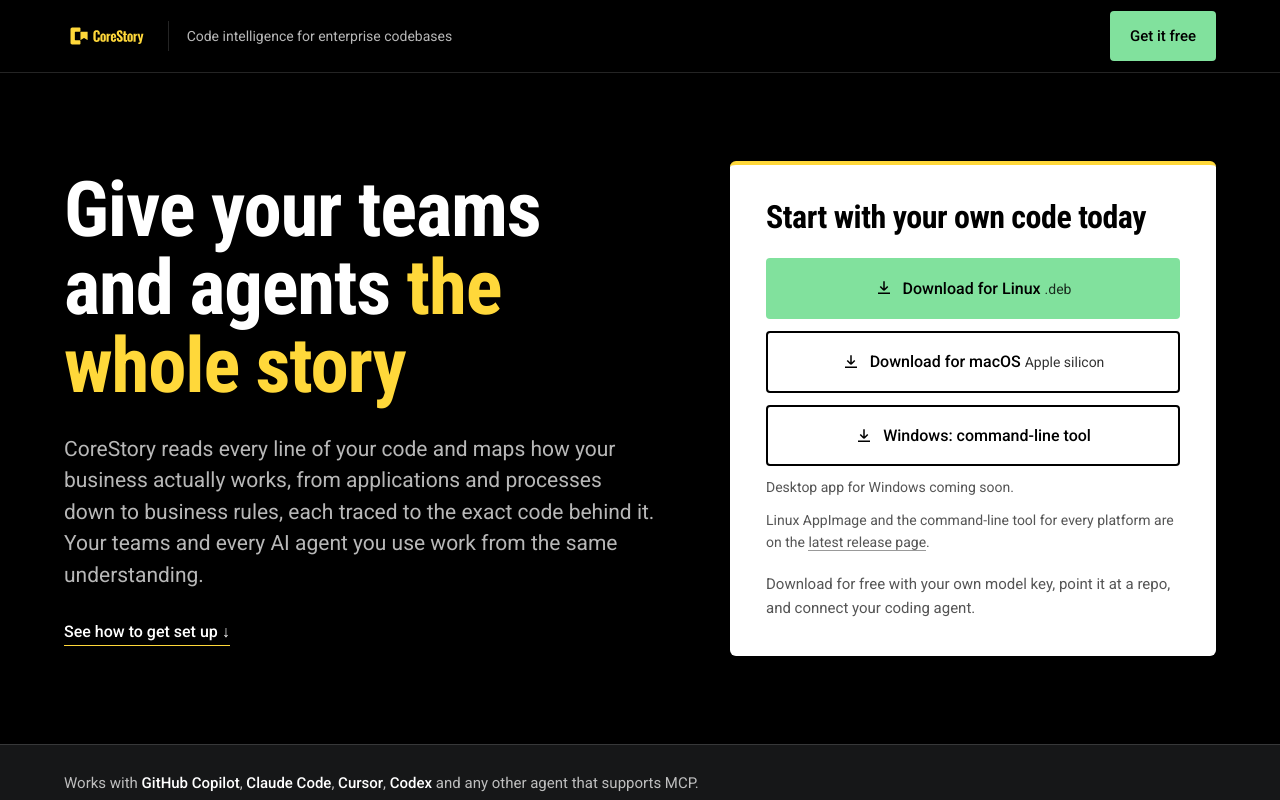
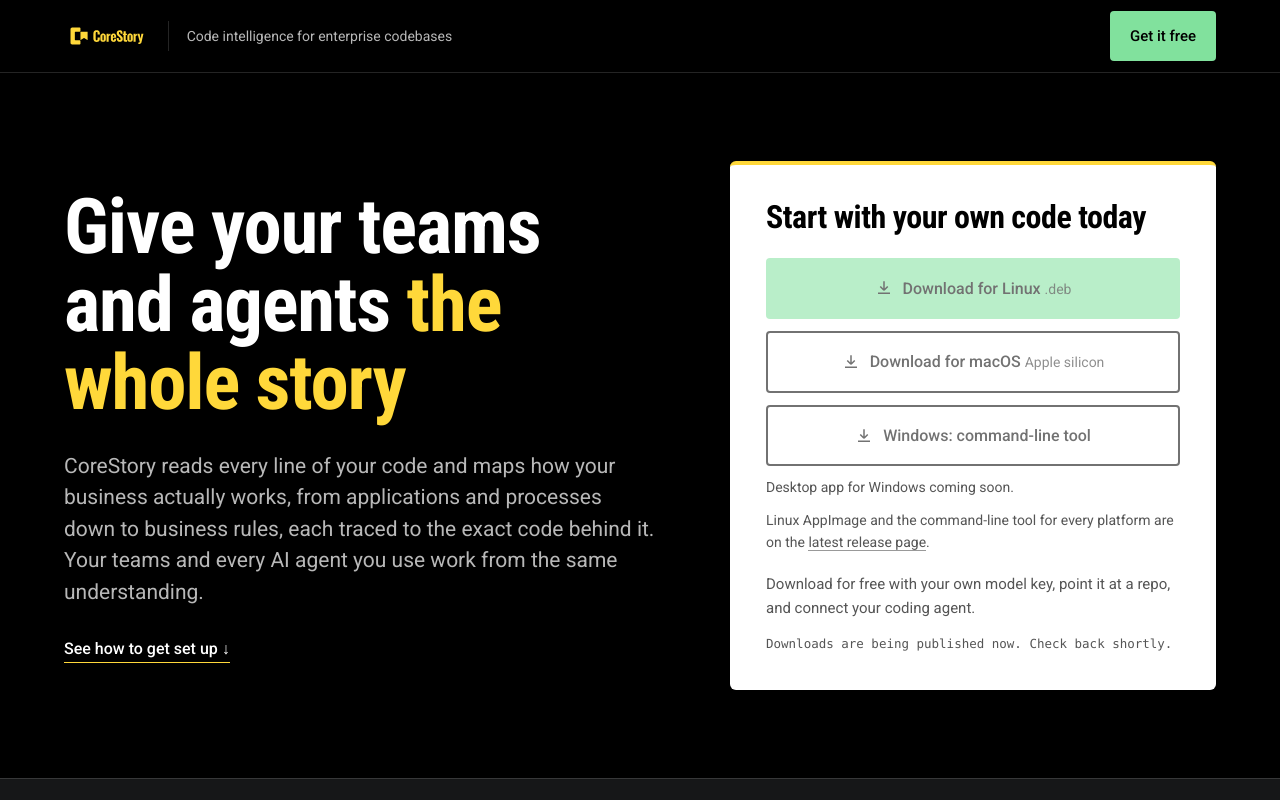
Before and after one commit to CoreStoryAI/corestoryai.github.io, a plain HTML site: page index.html in a window 1280 px wide. Shown: the top 800 px of the page. Drawn offline with Linux system fonts and the light colour scheme; no server answers.

Commit message:
feat(web): holding state until the first public release resolves
While RELEASE_REPO is internal or has no release, show a short note and
disable the download buttons instead of sending visitors to a GitHub 404.
Clears itself once a public release exists.

Co-Authored-By: Claude Opus 5.5 <noreply@anthropic.com>

```diff
--- a/get.css
+++ b/get.css
@@ -201,3 +201,6 @@ footer .row{display:flex;justify-content:space-between;flex-wrap:wrap;gap:16px}
 .footer-links a{border-bottom:1px solid rgba(255,255,255,.35)}
 .footer-links a:hover{border-color:#fff}
 footer .agents-row{font-size:12.5px}
+
+
+.btn.is-pending{opacity:.55;cursor:not-allowed}
--- a/index.html
+++ b/index.html
@@ -376,7 +376,24 @@ if (typeof document !== "undefined") {
       .then(function (res) { return res.ok ? res.json() : null; })
       .then(pickRelease)
       .catch(function () { return null; })
-      .then(function (release) { apply(resolveDownloads(release, RELEASE_REPO)); });
+      .then(function (release) {
+        var r = resolveDownloads(release, RELEASE_REPO);
+        apply(r);
+        // Holding state: until a public release resolves, say so instead of
+        // letting visitors click through to a GitHub 404. Clears itself once
+        // RELEASE_REPO is public and has a published release.
+        if (!r.version) {
+          var v = document.getElementById("dl-version");
+          v.textContent = "Downloads are being published now. Check back shortly.";
+          v.hidden = false;
+          Object.keys(buttons).forEach(function (k) {
+            var el = document.getElementById(buttons[k]);
+            el.setAttribute("aria-disabled", "true");
+            el.classList.add("is-pending");
+            el.addEventListener("click", function (e) { if (el.classList.contains("is-pending")) e.preventDefault(); });
+          });
+        }
+      });
   })();
 }
 </script>
```
